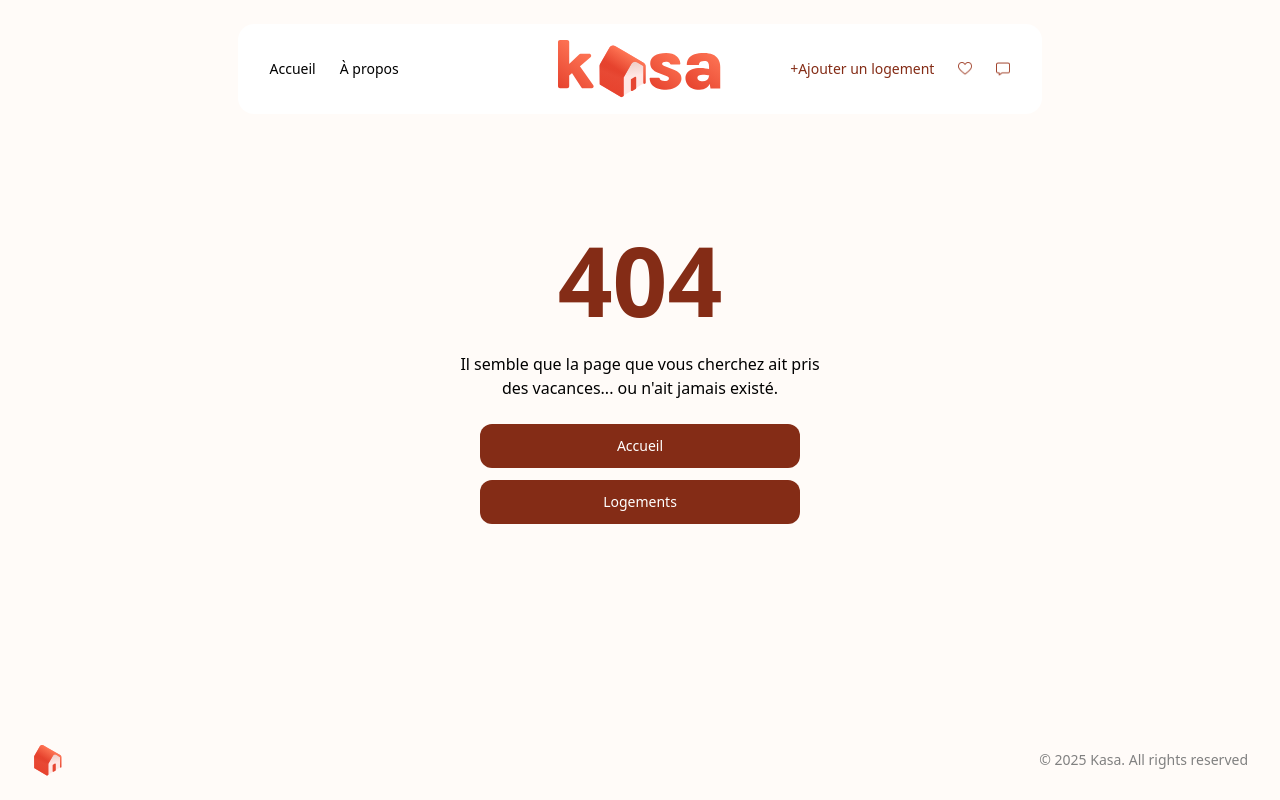
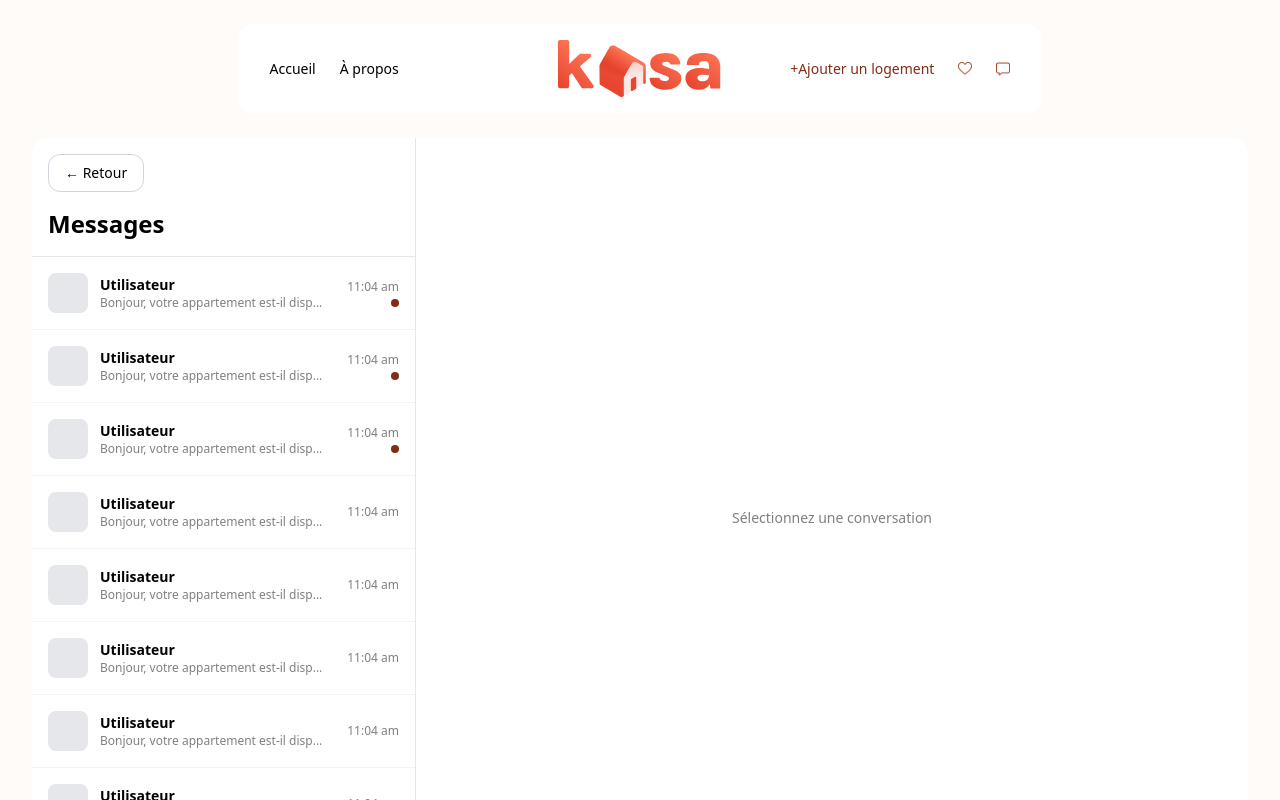
Before and after one commit to Farid83300/Kasa, a Next.js app in the folder frontend/: page /messages in a window 1280 px wide. Before the commit this address had no page. Shown: the top 800 px of the page. Built offline with nearby package versions, Linux system fonts and the light colour scheme.

Commit message:
Ajout page messagerie

```diff
--- /dev/null
+++ b/frontend/src/app/messages/page.tsx
@@ -0,0 +1,14 @@
+import type { Metadata } from "next";
+import MessagesView from "@/components/Messages/MessagesView";
+
+export const metadata: Metadata = {
+  title: "Messagerie — Kasa",
+};
+
+export default function MessagesPage() {
+  return (
+    <div className="px-4 md:px-8 max-w-1440 mx-auto pb-16">
+      <MessagesView />
+    </div>
+  );
+}
--- /dev/null
+++ b/frontend/src/components/Messages/MessagesView.tsx
@@ -0,0 +1,145 @@
+"use client";
+
+import { useState } from "react";
+import Link from "next/link";
+import { mockConversations } from "@/data/mockMessages";
+
+/**
+ * Interface de messagerie — Client Component pour la sélection de conversation.
+ * Entièrement statique : aucune donnée n'est envoyée ou persistée, l'API
+ * backend ne supportant pas la messagerie (voir data/mockMessages.ts).
+ */
+export default function MessagesView() {
+  const [selectedId, setSelectedId] = useState<string | null>(null);
+  const selected = mockConversations.find((c) => c.id === selectedId);
+
+  return (
+    <div className="bg-white rounded-2xl overflow-hidden flex flex-col md:flex-row md:h-190">
+      {/* Liste des conversations — masquée sur mobile quand une conversation est ouverte */}
+      <div
+        className={`w-full md:w-96 md:shrink-0 md:border-r border-gray-200 overflow-y-auto ${
+          selected ? "hidden md:block" : "block"
+        }`}
+      >
+        <div className="p-4 border-b border-gray-200">
+          <Link
+            href="/"
+            className="inline-flex items-center gap-2 rounded-xl border border-gray-300 px-4 py-2 text-sm hover:bg-gray-50 transition-colors"
+          >
+            ← Retour
+          </Link>
+          <h1 className="text-2xl font-bold mt-4">Messages</h1>
+        </div>
+
+        <ul>
+          {mockConversations.map((conversation) => (
+            <li key={conversation.id}>
+              <button
+                type="button"
+                onClick={() => setSelectedId(conversation.id)}
+                className={`w-full flex items-center gap-3 p-4 text-left border-b border-gray-100 hover:bg-gray-50 transition-colors ${
+                  conversation.id === selectedId ? "bg-kasa-bg" : ""
+                }`}
+              >
+                <div className="h-10 w-10 rounded-lg bg-gray-200 shrink-0" aria-hidden="true" />
+                <div className="flex-1 min-w-0">
+                  <p className="font-semibold text-sm">{conversation.hostName}</p>
+                  <p className="text-xs text-kasa-text-secondary truncate">
+                    {conversation.preview}
+                  </p>
+                </div>
+                <div className="flex flex-col items-end gap-1 shrink-0">
+                  <span className="text-xs text-kasa-text-secondary">
+                    {conversation.timestamp}
+                  </span>
+                  {conversation.unread && (
+                    <span
+                      className="h-2 w-2 rounded-full bg-kasa-primary"
+                      aria-label="Message non lu"
+                    />
+                  )}
+                </div>
+              </button>
+            </li>
+          ))}
+        </ul>
+      </div>
+
+      {/* Détail de la conversation — visible seulement si sélectionnée sur mobile */}
+      <div className={`flex-1 flex flex-col ${selected ? "flex" : "hidden md:flex"}`}>
+        {selected ? (
+          <>
+            <div className="p-4 border-b border-gray-200 md:hidden">
+              <button
+                type="button"
+                onClick={() => setSelectedId(null)}
+                className="inline-flex items-center gap-2 rounded-xl border border-gray-300 px-4 py-2 text-sm"
+              >
+                ← Retour
+              </button>
+            </div>
+
+            <div className="flex-1 overflow-y-auto p-4 flex flex-col gap-4">
+              {selected.messages.map((message) => (
+                <div key={message.id}>
+                  {message.date && (
+                    <div className="text-center text-xs text-kasa-text-secondary my-4">
+                      {message.date}
+                    </div>
+                  )}
+                  <div
+                    className={`flex items-end gap-2 ${
+                      message.sender === "user" ? "justify-end" : "justify-start"
+                    }`}
+                  >
+                    {message.sender === "host" && (
+                      <div className="h-8 w-8 rounded-lg bg-gray-200 shrink-0" aria-hidden="true" />
+                    )}
+                    <div>
+                      <p className="text-xs text-kasa-text-secondary mb-1">
+                        {selected.hostName} • {message.timestamp}
+                      </p>
+                      <div
+                        className={`rounded-2xl px-4 py-3 text-sm max-w-xs ${
+                          message.sender === "user"
+                            ? "bg-kasa-primary text-white"
+                            : "bg-kasa-bg"
+                        }`}
+                      >
+                        {message.content}
+                      </div>
+                    </div>
+                    {message.sender === "user" && (
+                      <div className="h-8 w-8 rounded-lg bg-gray-200 shrink-0" aria-hidden="true" />
+                    )}
+                  </div>
+                </div>
+              ))}
+            </div>
+
+            <div className="p-4 border-t border-gray-200 flex gap-2">
+              <input
+                type="text"
+                placeholder="Envoyer un message"
+                disabled
+                className="flex-1 rounded-lg border border-gray-300 px-4 py-2 text-sm bg-gray-50"
+              />
+              <button
+                type="button"
+                disabled
+                aria-label="Envoyer"
+                className="rounded-lg bg-kasa-primary px-4 text-white opacity-50 cursor-not-allowed"
+              >
+                ↑
+              </button>
+            </div>
+          </>
+        ) : (
+          <div className="hidden md:flex flex-1 items-center justify-center text-sm text-kasa-text-secondary">
+            Sélectionnez une conversation
+          </div>
+        )}
+      </div>
+    </div>
+  );
+}
--- /dev/null
+++ b/frontend/src/data/mockMessages.ts
@@ -0,0 +1,69 @@
+export interface Message {
+  id: string;
+  sender: "user" | "host";
+  content: string;
+  timestamp: string;
+  date?: string; // affiché comme séparateur au-dessus du message si présent
+}
+
+export interface Conversation {
+  id: string;
+  hostName: string;
+  preview: string;
+  timestamp: string;
+  unread: boolean;
+  messages: Message[];
+}
+
+/**
+ * Données statiques de démonstration — aucune API de messagerie n'existe
+ * côté backend (README confirmé), cette page reste donc mockée par design.
+ */
+export const mockConversations: Conversation[] = Array.from({ length: 8 }).map(
+  (_, index) => ({
+    id: `conv-${index}`,
+    hostName: "Utilisateur",
+    preview: "Bonjour, votre appartement est-il disp...",
+    timestamp: "11:04 am",
+    unread: index < 3,
+    messages: [
+      {
+        id: `${index}-1`,
+        sender: "host",
+        content: "Bonjour, votre appartement est-il disponible pour le week-end du 12 au 14 octobre ?",
+        timestamp: "11:04pm",
+      },
+      {
+        id: `${index}-2`,
+        sender: "host",
+        content: "Bonjour, votre appartement est-il disponible pour le week-end du 12 au 14 octobre ?",
+        timestamp: "11:04pm",
+      },
+      {
+        id: `${index}-3`,
+        sender: "user",
+        content: "Bonjour, votre appartement est-il disponible pour le week-end du 12 au 14 octobre ?",
+        timestamp: "11:04pm",
+      },
+      {
+        id: `${index}-4`,
+        sender: "host",
+        content: "Bonjour, votre appartement est-il disponible pour le week-end du 12 au 14 octobre ?",
+        timestamp: "11:04pm",
+        date: "03 Septembre 2025",
+      },
+      {
+        id: `${index}-5`,
+        sender: "user",
+        content: "Bonjour, votre appartement est-il disponible pour le week-end du 12 au 14 octobre ?",
+        timestamp: "11:04pm",
+      },
+      {
+        id: `${index}-6`,
+        sender: "host",
+        content: "Bonjour, votre appartement est-il disponible pour le week-end du 12 au 14 octobre ?",
+        timestamp: "11:04pm",
+      },
+    ],
+  })
+);
```
